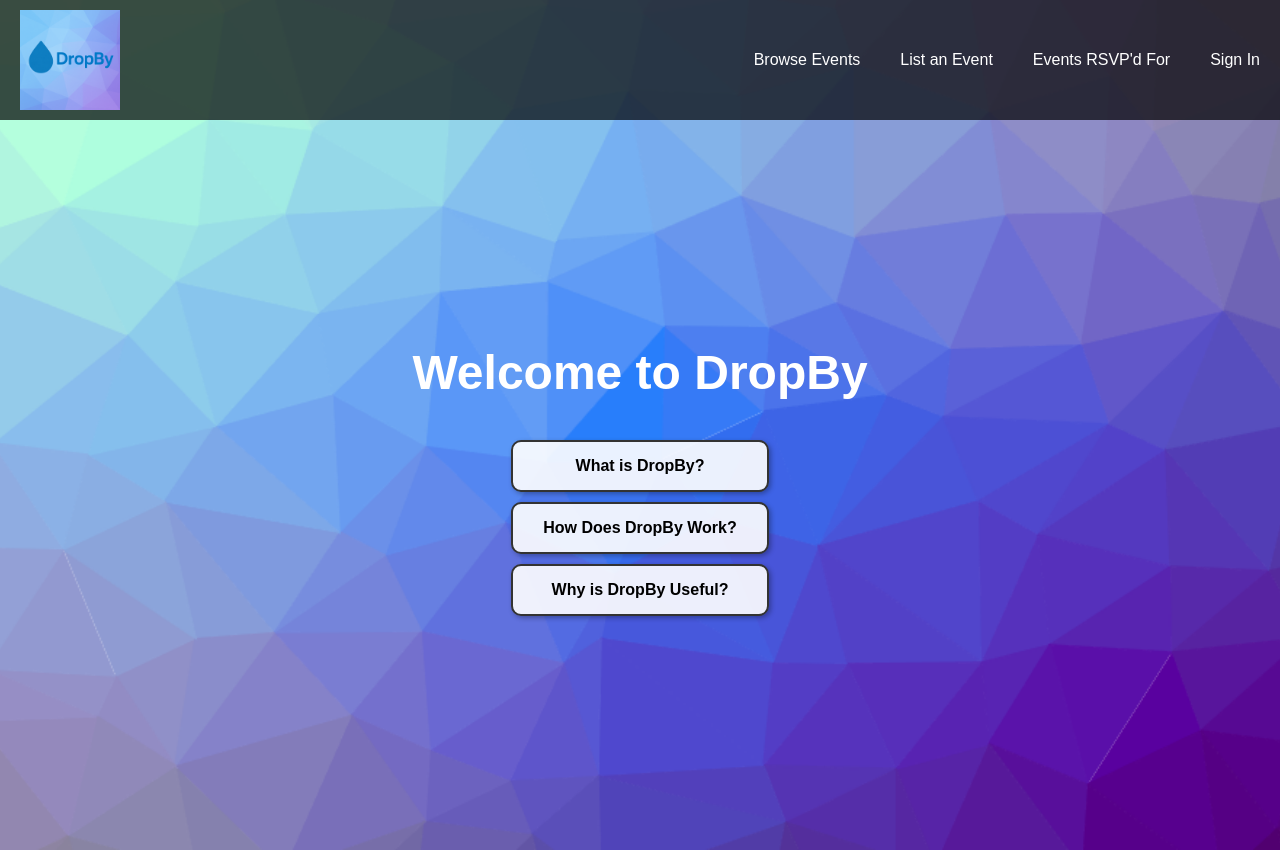
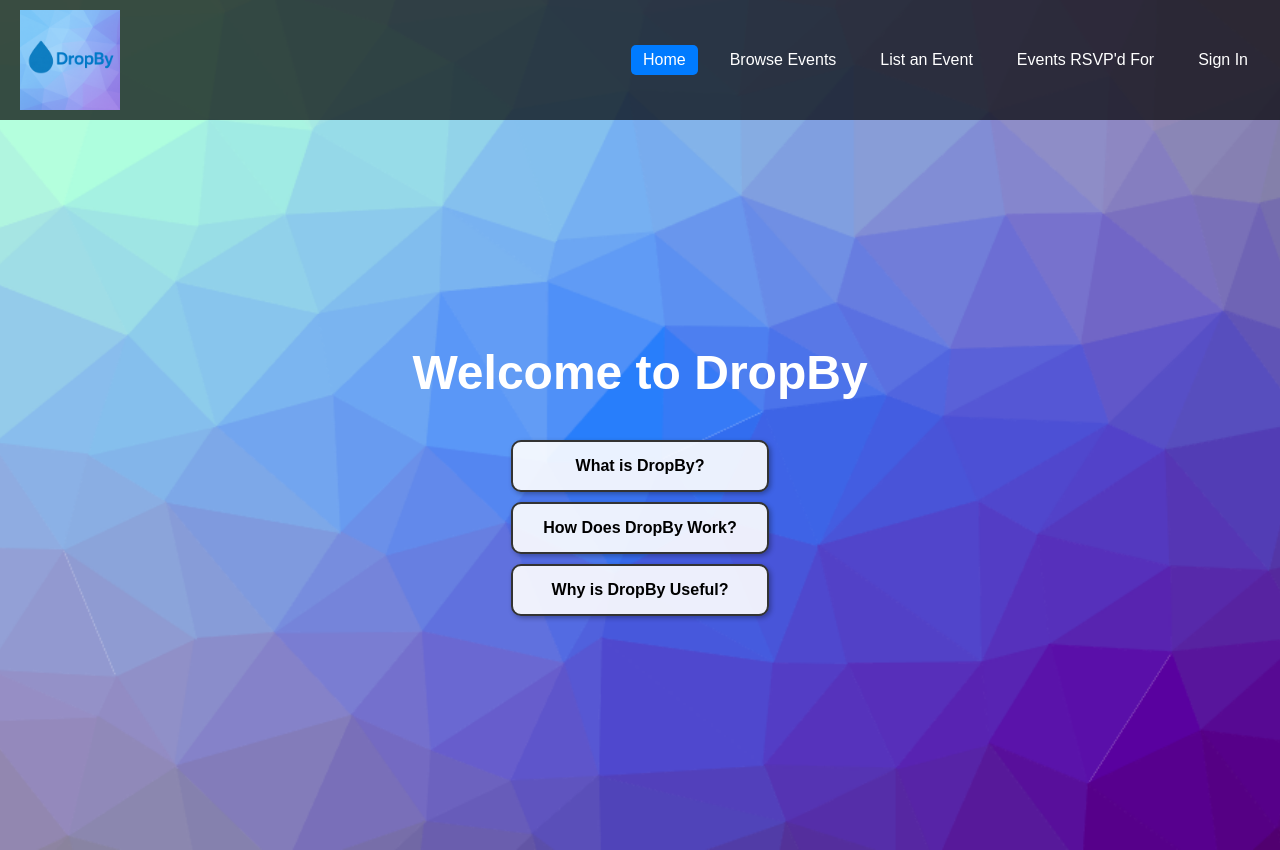
Before and after one commit to TeamDropBy/teamdropby.github.io, a Next.js app: page / in a window 1280 px wide. Built offline with nearby package versions, Linux system fonts and the light colour scheme.

Commit message:
commit1.8

```diff
--- a/src/app/globals.css
+++ b/src/app/globals.css
@@ -40,3 +40,7 @@ a {
     color-scheme: dark;
   }
 }
+
+html {
+  overflow-y: scroll; /* Forces scrollbar to always show, even when not needed */
+}
--- a/src/app/list-event/page.tsx
+++ b/src/app/list-event/page.tsx
@@ -52,6 +52,7 @@ export default function ListEventPage() {
         >
           <Image src="/images/DropBy-Logo.png" alt="DropBy Logo" width={100} height={100} />
           <div style={{ display: 'flex' }}>
+            <NavLink href="/">Home</NavLink>
             <NavLink href="/browse-events">Browse Events</NavLink>
             <NavLink href="/list-event" active>List an Event</NavLink>
             <NavLink href="/rsvp-events">Events RSVP'd For</NavLink>
--- a/src/app/page.tsx
+++ b/src/app/page.tsx
@@ -2,6 +2,7 @@
 import Head from 'next/head';
 import Image from 'next/image';
 import Link from 'next/link';
+import { usePathname } from 'next/navigation';
 
 export default function HomePage() {
   return (
@@ -31,7 +32,8 @@ export default function HomePage() {
           }}
         >
           <Image src="/images/DropBy-Logo.png" alt="DropBy Logo" height={100} width={100} />
-          <div style={{ display: 'flex', gap: '20px' }}>
+          <div style={{ display: 'flex' }}>
+            <NavLink href="/">Home</NavLink>
             <NavLink href="/browse-events">Browse Events</NavLink>
             <NavLink href="/list-event">List an Event</NavLink>
             <NavLink href="/rsvp-events">Events RSVP'd For</NavLink>
@@ -61,7 +63,11 @@ export default function HomePage() {
   );
 }
 
+// ✅ Matches styling from "List an Event" page
 function NavLink({ href, children }: { href: string; children: React.ReactNode }) {
+  const pathname = usePathname();
+  const isActive = pathname === href || (href === '/' && pathname === '/');
+
   return (
     <Link href={href} legacyBehavior>
       <a
@@ -70,6 +76,9 @@ function NavLink({ href, children }: { href: string; children: React.ReactNode }
           textDecoration: 'none',
           marginLeft: 20,
           fontSize: 16,
+          padding: '6px 12px',
+          borderRadius: 5,
+          backgroundColor: isActive ? '#007bff' : 'transparent',
         }}
       >
         {children}
```
